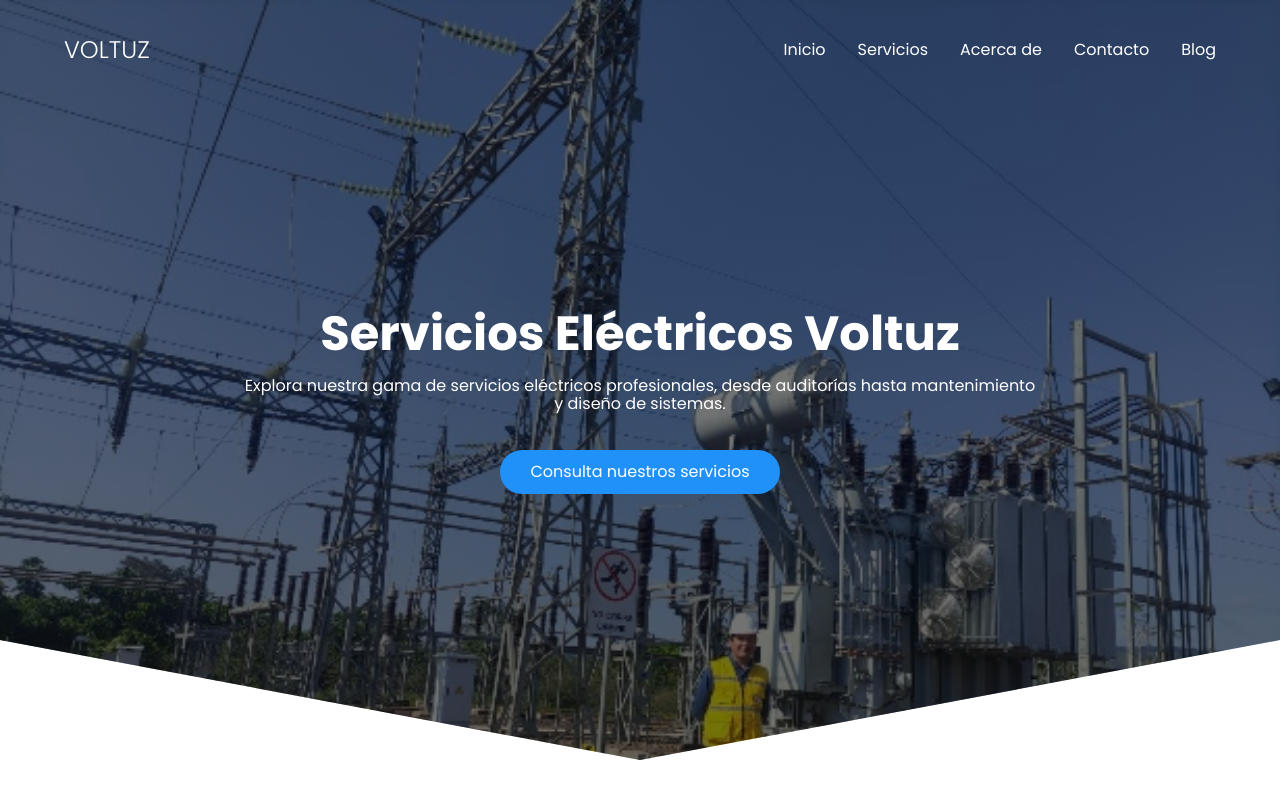
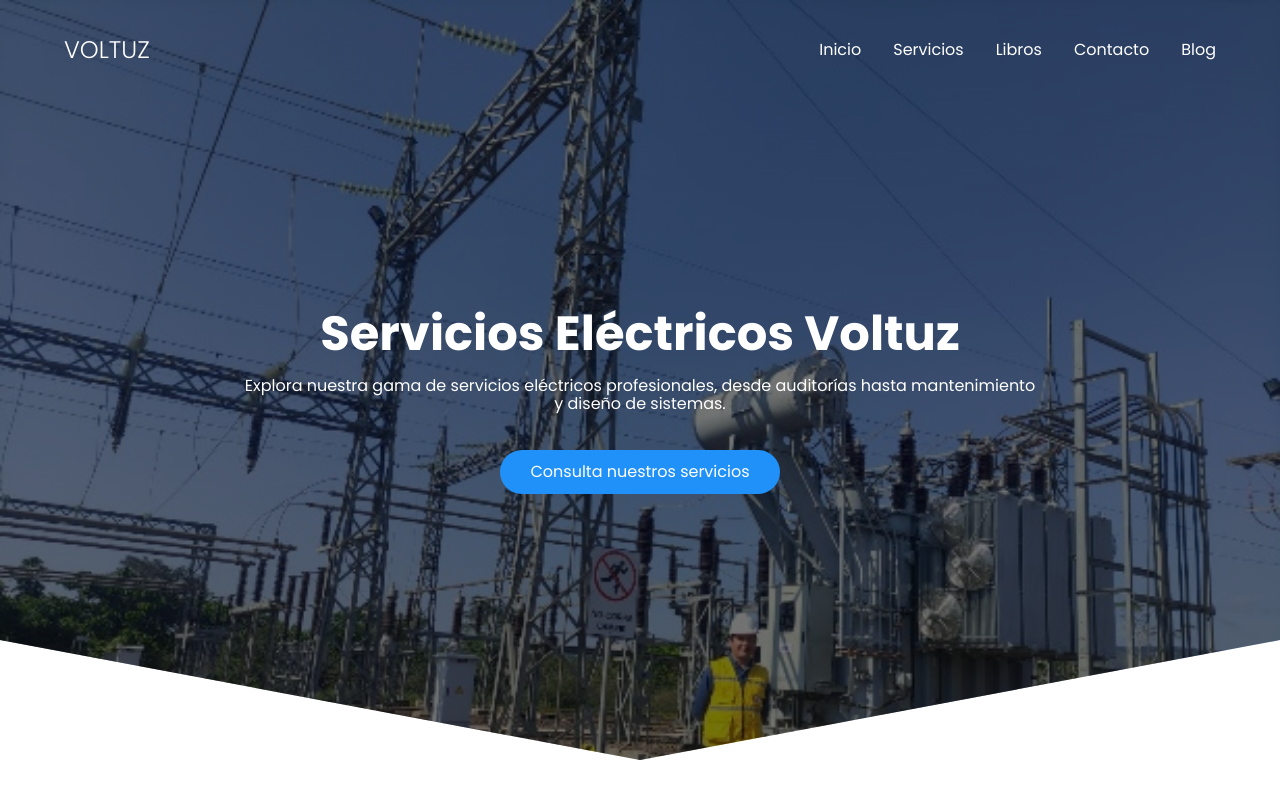
Before and after one commit to voltuzbcv/web, a plain HTML site: page index.html in a window 1280 px wide. Shown: the top 800 px of the page. Drawn offline with Linux system fonts and the light colour scheme.

Commit message:
Update index.html

```diff
--- a/index.html
+++ b/index.html
@@ -44,7 +44,7 @@
                     <a href="#" class="nav__links">Servicios</a>
                 </li>
                 <li class="nav__items">
-                    <a href="#" class="nav__links">Acerca de</a>
+                    <a href="#" class="nav__links">Libros</a>
                 </li>
                 <li class="nav__items">
                     <a href="#" class="nav__links">Contacto</a>
```
